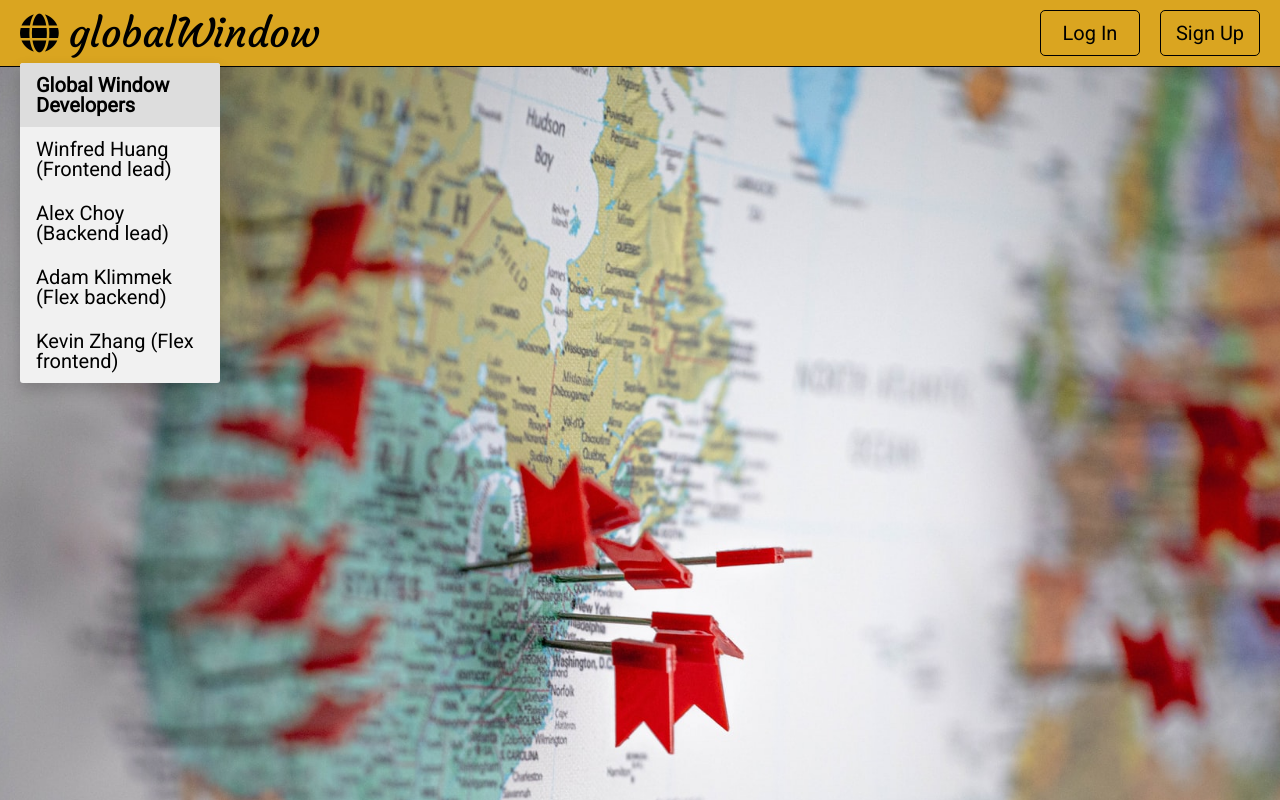
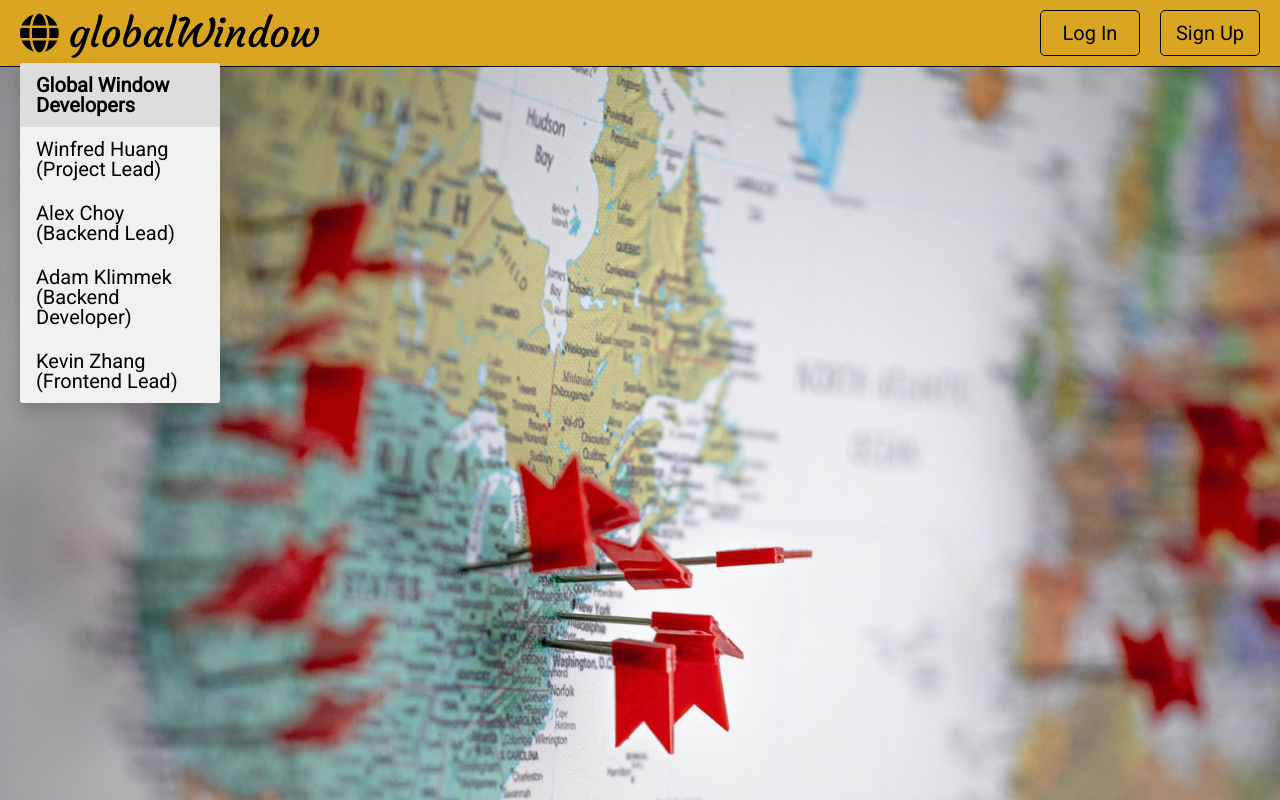
Before and after one commit to winterfreddy/Global-Window, a React (Create React App) app in the folder frontend/: page /#/ in a window 1280 px wide. Built offline with nearby package versions, Linux system fonts and the light colour scheme; what google-maps-react would draw is missing.

Commit message:
Open new link for social links

```diff
--- a/frontend/src/components/maps/google_maps_container.jsx
+++ b/frontend/src/components/maps/google_maps_container.jsx
@@ -154,11 +154,6 @@ export class MapContainer extends Component {
   }
 
   centerMoved = (mapProps, map) => {
-    // console.log(map.getBounds().getNorthEast().lat());
-    // console.log(map.getBounds().getNorthEast().lng());
-    // console.log(map.getBounds().getSouthWest().lat());
-    // console.log(map.getBounds().getSouthWest().lng());
-
     this.setState({ neLatBound: map.getBounds().getNorthEast().lat()});
     this.setState({ neLngBound: map.getBounds().getNorthEast().lng()});
     this.setState({ swLatBound: map.getBounds().getSouthWest().lat()});
--- a/frontend/src/components/nav/navbar.js
+++ b/frontend/src/components/nav/navbar.js
@@ -9,6 +9,7 @@ class NavBar extends React.Component {
     super(props);
     this.logoutUser = this.logoutUser.bind(this);
     this.getLinks = this.getLinks.bind(this);
+    this.handleSocial = this.handleSocial.bind(this);
   }
 
   logoutUser(e) {
@@ -42,6 +43,10 @@ class NavBar extends React.Component {
     }
   }
 
+  handleSocial(social) {
+    return () => window.open(`https://github.com/${social}`);
+  }
+
   render() {
       let logoButton;
       if(this.props.location.pathname === '/home') {
@@ -54,12 +59,17 @@ class NavBar extends React.Component {
         <div className="logo-section">
           <div className="dropdown">
             <i className="fas fa-globe"></i>
-            <div class="dropdown-content">
+            <div className="dropdown-content">
               <a>Global Window Developers</a>
-              <a href="https://github.com/winterfreddy">Winfred Huang (Frontend lead)</a>
+              {/* {<a href="https://github.com/winterfreddy">Winfred Huang (Frontend lead)</a>
               <a href="https://github.com/alex-choy">Alex Choy (Backend lead)</a>
               <a href="https://github.com/AdamKlimmek">Adam Klimmek (Flex backend)</a>
-              <a href="https://github.com/kxwzhang">Kevin Zhang (Flex frontend)</a>
+              <a href="https://github.com/kxwzhang">Kevin Zhang (Flex frontend)</a>} */}
+              <a onClick={this.handleSocial('winterfreddy')} target="_blank">Winfred Huang (Project Lead)</a>
+              <a onClick={this.handleSocial('alex-choy')} target="_blank">Alex Choy (Backend Lead)</a>
+              <a onClick={this.handleSocial('AdamKlimmek')} target="_blank">Adam Klimmek (Backend Developer)</a>
+              <a onClick={this.handleSocial('kxwzhang')} target="_blank">Kevin Zhang (Frontend Lead)</a>
+              <div></div>
             </div>
           </div>
           {logoButton}
--- a/frontend/src/stylesheets/navbar.scss
+++ b/frontend/src/stylesheets/navbar.scss
@@ -111,6 +111,7 @@
 .dropdown-content a:hover {
     background-color: #ddd;
     border-radius: 3px;
+    cursor: pointer;
 }
 
 .dropdown:hover .dropdown-content {
```
